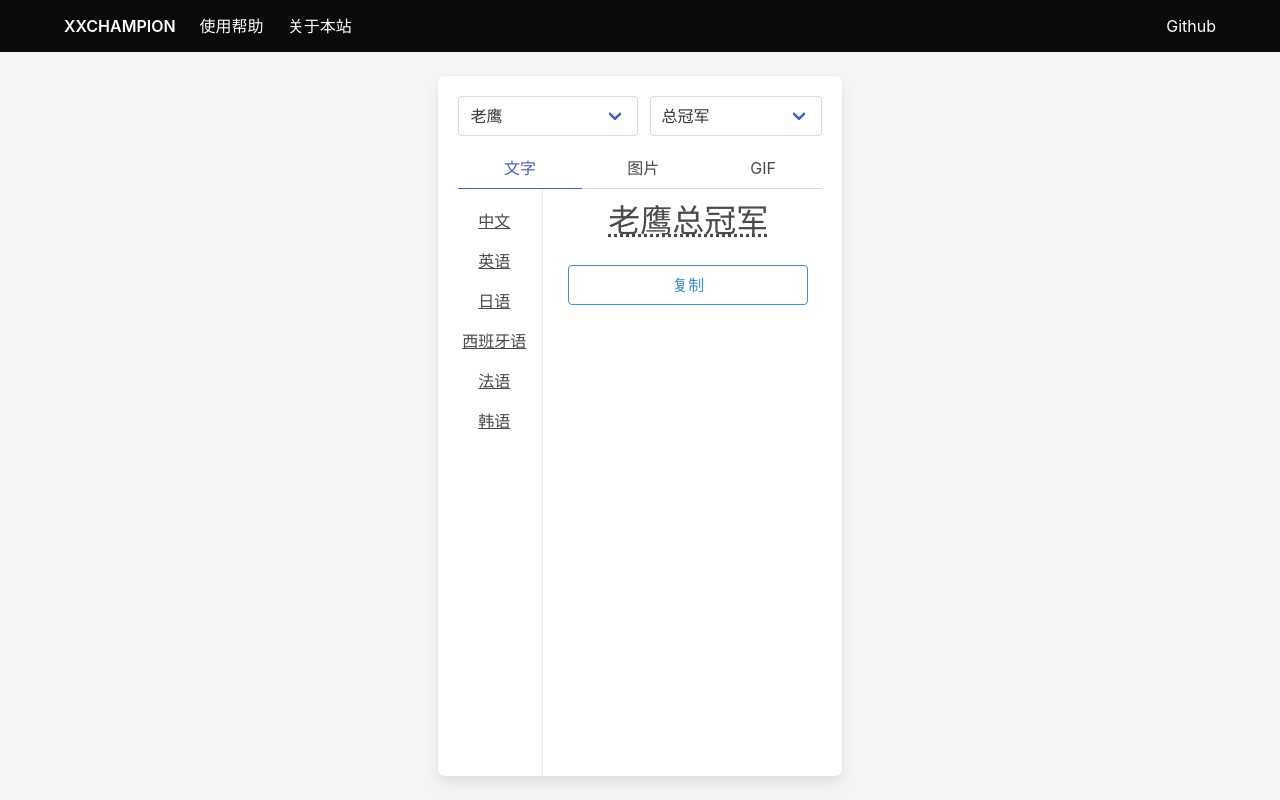
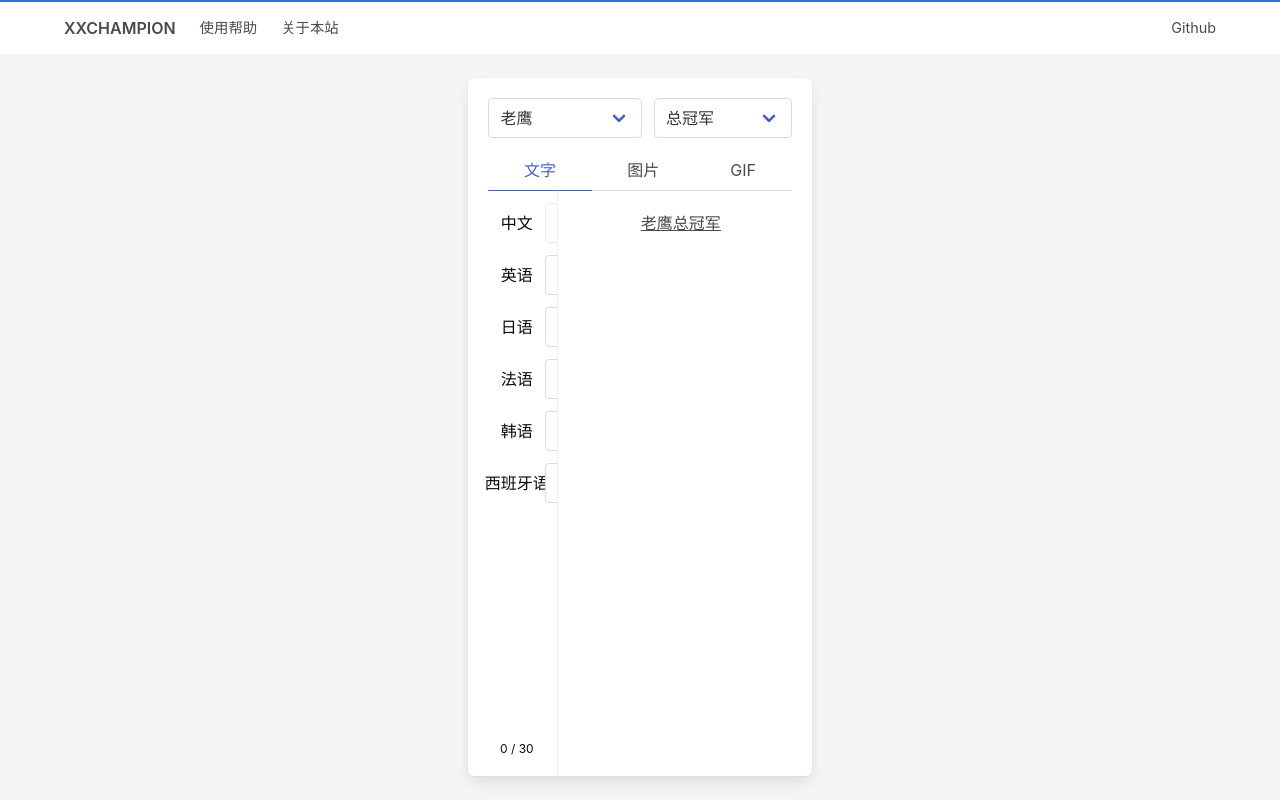
Before and after one commit to xrr2016/xx-champion, a Vue app: page / in a window 1280 px wide. Built offline with nearby package versions, Linux system fonts and the light colour scheme.

Commit message:
完成翻译功能

```diff
--- a/package.json
+++ b/package.json
@@ -11,7 +11,11 @@
     "@types/clipboard": "^2.0.1",
     "@types/html2canvas": "^0.0.35",
     "balloon-css": "^0.5.0",
+    "blueimp-md5": "^2.7.0",
     "bulma": "^0.7.4",
+    "clipboard": "^2.0.4",
+    "html2canvas": "^1.0.0-alpha.12",
+    "localforage": "^1.7.3",
     "nba-color": "^1.4.0",
     "register-service-worker": "^1.5.2",
     "vue": "^2.6.6",
--- a/src/App.vue
+++ b/src/App.vue
@@ -1,6 +1,6 @@
 <template>
   <main class="app has-background-white-ter">
-    <nav class="navbar is-black" role="navigation" aria-label="dropdown navigation">
+    <nav class="navbar" role="navigation" aria-label="dropdown navigation">
       <div class="container">
         <div class="navbar-brand">
           <router-link class="navbar-item is-uppercase has-text-weight-semibold" to="/">XXChampion</router-link>
@@ -38,6 +38,14 @@
   display: flex;
   flex-direction: column;
   height: 100vh;
+  .navbar {
+    border-top: 2px solid #3273dc;
+    .navbar-menu {
+      .navbar-item {
+        font-size: 0.9rem;
+      }
+    }
+  }
 
   .body {
     flex: 1;
--- a/src/api/translate.ts
+++ b/src/api/translate.ts
@@ -14,5 +14,7 @@ export default async (
 
   const url = `${URL}?q=${query}&from=${from}&to=${to}&appid=${APPID}&salt=${salt}&sign=${sign}`
   const result = await fetch(url)
+    .then(response => response.json())
+    .catch(err => err)
   return result
 }
--- a/src/components/GenerateText.vue
+++ b/src/components/GenerateText.vue
@@ -1,21 +1,38 @@
 <template>
   <div class="columns generate-column">
     <div class="column generate-column-left">
-      <a
-        class="button is-text is-fullwidth"
-        v-for="(item, index) of languages"
-        :key="index"
-        @click="handleButtonClick(item)"
-      >{{ item.text }}</a>
+      <div class="fields">
+        <div class="field has-addons">
+          <a class="button is-white is-fullwidth">中文</a>
+          <button class="button" disabled>翻译</button>
+        </div>
+        <div
+          class="field has-addons"
+          v-for="(item, index) of languages"
+          :key="index"
+          @click="handleButtonClick(item, index)"
+        >
+          <a class="button is-white is-fullwidth">{{ item.text }}</a>
+          <button class="button" :class="{'is-loading': isTranslating}" :disabled="isTranslating">翻译</button>
+        </div>
+      </div>
+
+      <a class="button is-white is-small is-fullwidth">{{ renderTranslateTimes }}</a>
     </div>
     <div class="column is-three-quarters generate-column-right">
-      <h3 class="subtitle is-3 render-text">{{ renderText }}</h3>
-      <button
-        class="button is-info is-outlined generate-button"
+      <p
+        class="button is-text field is-fullwidth copy-button"
         :data-clipboard-text="renderText"
         @click="handleCopyClick"
-        ref="copyButton"
-      >复制</button>
+      >{{ renderText }}</p>
+      <p
+        class="button is-text field is-fullwidth copy-button"
+        title="点击复制"
+        v-for="(item, index) of languages"
+        :data-clipboard-text="item.result"
+        :key="index"
+        @click="handleCopyClick"
+      >{{ item.result }}</p>
     </div>
   </div>
 </template>
@@ -23,7 +40,8 @@
 <script lang="ts">
 import ClipboardJS from "clipboard";
 import { Component, Vue } from "vue-property-decorator";
-import { Team, Slogan } from "../models/index";
+import { Team, Slogan, Language, languages } from "../models/index";
+import localforage from "localforage";
 
 import translate from "../api/translate";
 
@@ -37,6 +55,8 @@ declare module "vue/types/vue" {
       word: string;
     };
     renderText: string;
+    isTranslating: boolean;
+    translateTimes: any;
   }
 }
 
@@ -53,74 +73,97 @@ declare module "vue/types/vue" {
     }
   },
   mounted() {
-    new ClipboardJS(".button");
+    new ClipboardJS(".copy-button");
+    localforage.getItem("translateTimes").then((value: any) => {
+      if (value) {
+        const { date: lastDate } = value;
+        const date = new Date().toLocaleDateString();
+
+        if (date === lastDate) {
+          this.translateTimes = value;
+        } else {
+          localforage.setItem("translateTimes", this.translateTimes);
+        }
+      } else {
+        localforage.setItem("translateTimes", this.translateTimes);
+      }
+    });
   },
   computed: {
     renderText(): string {
       return this.team.name + this.slogan.word;
+    },
+    renderTranslateTimes(): string {
+      return `${this.translateTimes.current} / ${this.translateTimes.total}`;
     }
   }
 })
 export default class GenerateText extends Vue {
-  languages: Array<object> = [
-    {
-      text: "中文",
-      lan: "zh"
-    },
-    {
-      text: "英语",
-      lan: "en"
-    },
-    {
-      text: "日语",
-      lan: "jp"
-    },
-    {
-      text: "西班牙语",
-      lan: "spa"
-    },
-    {
-      text: "法语",
-      lan: "fra"
-    },
-    {
-      text: "韩语",
-      lan: "kor"
-    }
-  ];
+  isTranslating: boolean = false;
+  languages: Array<Language> = languages;
+  translateTimes: any = {
+    current: 0,
+    total: 30,
+    date: new Date().toLocaleDateString()
+  };
 
-  isTranslating: boolean = false;
-
-  handleCopyClick() {
-    const button: any = this.$refs.copyButton;
-    button.setAttribute("data-balloon", "Copied!");
-    button.setAttribute("data-balloon-pos", "up");
-
-    const timeout = setTimeout(() => {
-      button.removeAttribute("data-balloon");
-      button.removeAttribute("data-balloon-pos");
-      clearTimeout(timeout);
-    }, 5000);
-  }
-
-  handleButtonClick(item: any) {
-    if (item.lan === "zh") {
+  handleButtonClick(item: Language, index: number) {
+    if (this.isTranslating) {
       return;
     }
+
+    if (this.translateTimes.current >= this.translateTimes.total) {
+      return;
+    }
+
     this.isTranslating = true;
     const query = this.renderText;
+
     translate(query, "zh", item.lan)
-      .then(res => {
-        console.log("res :", res);
+      .then(data => {
+        const { trans_result } = data;
+        this.languages[index] = {
+          ...item,
+          translated: true,
+          result: trans_result[0]["dst"]
+        };
+        this.translateTimes.current += 1;
+        localforage.setItem("translateTimes", this.translateTimes);
       })
       .catch(err => {
         console.error(err);
+      })
+      .finally(() => {
+        this.isTranslating = false;
       });
+  }
+
+  handleCopyClick(event: any) {
+    const target = event.target;
+    if (!target.innerText) {
+      return;
+    }
+    target.setAttribute("data-balloon", "Copied!");
+    target.setAttribute("data-balloon-pos", "bottom");
+
+    const timeout = setTimeout(() => {
+      target.removeAttribute("data-balloon");
+      target.removeAttribute("data-balloon-pos");
+      clearTimeout(timeout);
+    }, 4000);
   }
 }
 </script>
 
 <style lang="scss" scoped>
+.generate-column-left {
+  display: flex;
+  flex-direction: column;
+  justify-content: flex-start;
+  .fields {
+    flex: 1;
+  }
+}
 .render-text {
   text-decoration: underline dotted;
 }
--- a/src/main.scss
+++ b/src/main.scss
@@ -28,6 +28,7 @@ body::-webkit-scrollbar {
   .generate-column-left {
     overflow-x: hidden;
     overflow-y: auto;
+    max-height: calc(100vh - 13.25rem - 3px);
     border-right: 1px solid #eee;
   }
 
@@ -35,6 +36,7 @@ body::-webkit-scrollbar {
     text-align: center;
     overflow-x: hidden;
     overflow-y: auto;
+    max-height: calc(100vh - 13.25rem - 3px);
     .generate-button {
       width: 240px;
     }
--- a/src/models/index.ts
+++ b/src/models/index.ts
@@ -21,6 +21,15 @@ export interface Frame {
   data: ImageData
 }
 
+export interface Language {
+  text: string
+  lan: string
+  translating: boolean
+  translated: boolean
+  copied: boolean
+  result: string
+}
+
 export const types: Array<Type> = [
   { text: '文字', value: 'text', selected: true },
   { text: '图片', value: 'image', selected: false },
@@ -30,7 +39,7 @@ export const types: Array<Type> = [
 export const slogans: Array<Slogan> = [
   { word: '总冠军' },
   { word: '一轮游' },
-  { word: '上演黑8' }
+  { word: '黑8' }
 ]
 
 export const teams: Array<Team> = [
@@ -65,3 +74,47 @@ export const teams: Array<Team> = [
   { name: '爵士', abbr: 'UTA' },
   { name: '奇才', abbr: 'WAS' }
 ]
+
+export const languages: Array<Language> = [
+  {
+    text: '英语',
+    lan: 'en',
+    translating: false,
+    translated: false,
+    copied: false,
+    result: ''
+  },
+  {
+    text: '日语',
+    lan: 'jp',
+    translating: false,
+    translated: false,
+    copied: false,
+    result: ''
+  },
+
+  {
+    text: '法语',
+    lan: 'fra',
+    translating: false,
+    translated: false,
+    copied: false,
+    result: ''
+  },
+  {
+    text: '韩语',
+    lan: 'kor',
+    translating: false,
+    translated: false,
+    copied: false,
+    result: ''
+  },
+  {
+    text: '西班牙语',
+    lan: 'spa',
+    translating: false,
+    translated: false,
+    copied: false,
+    result: ''
+  }
+]
```
Also changed, not shown: 1 other file (tests, documents, lock files or other folders).
